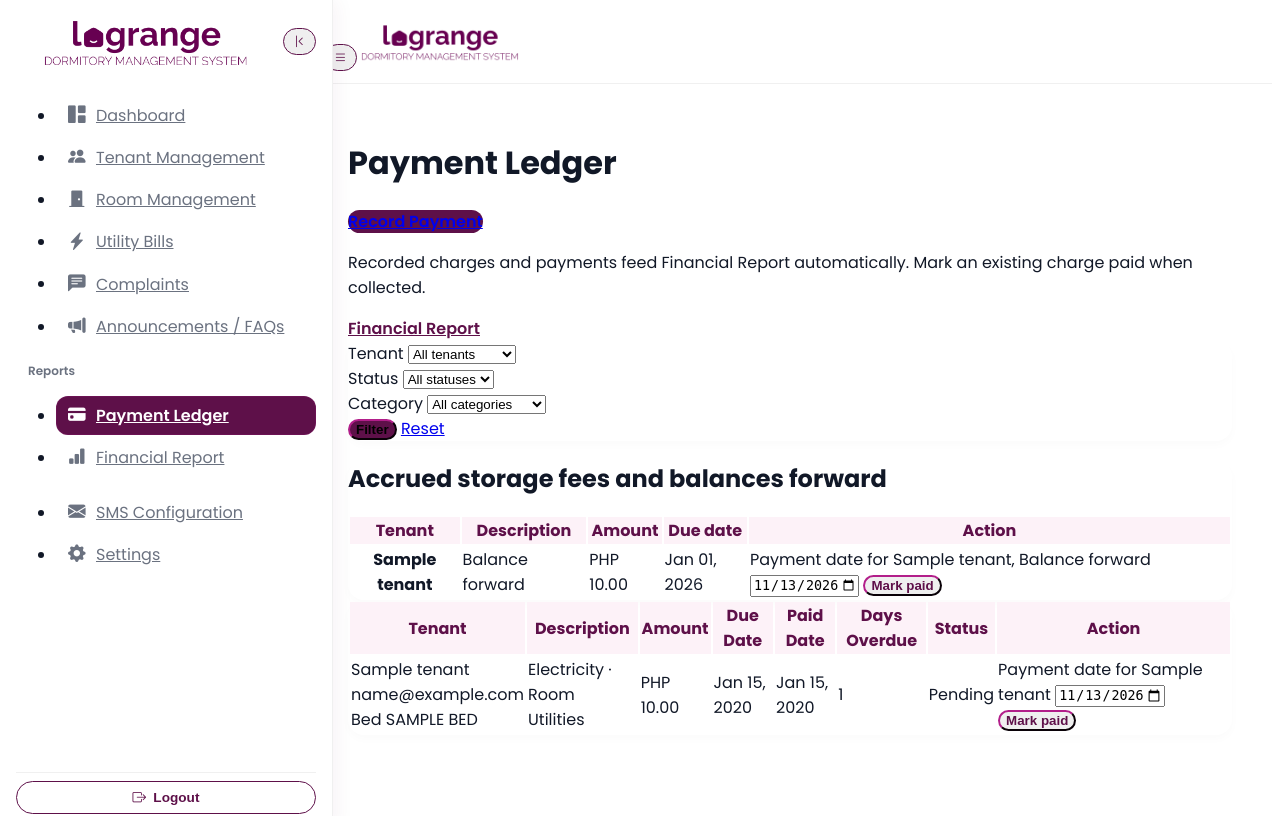
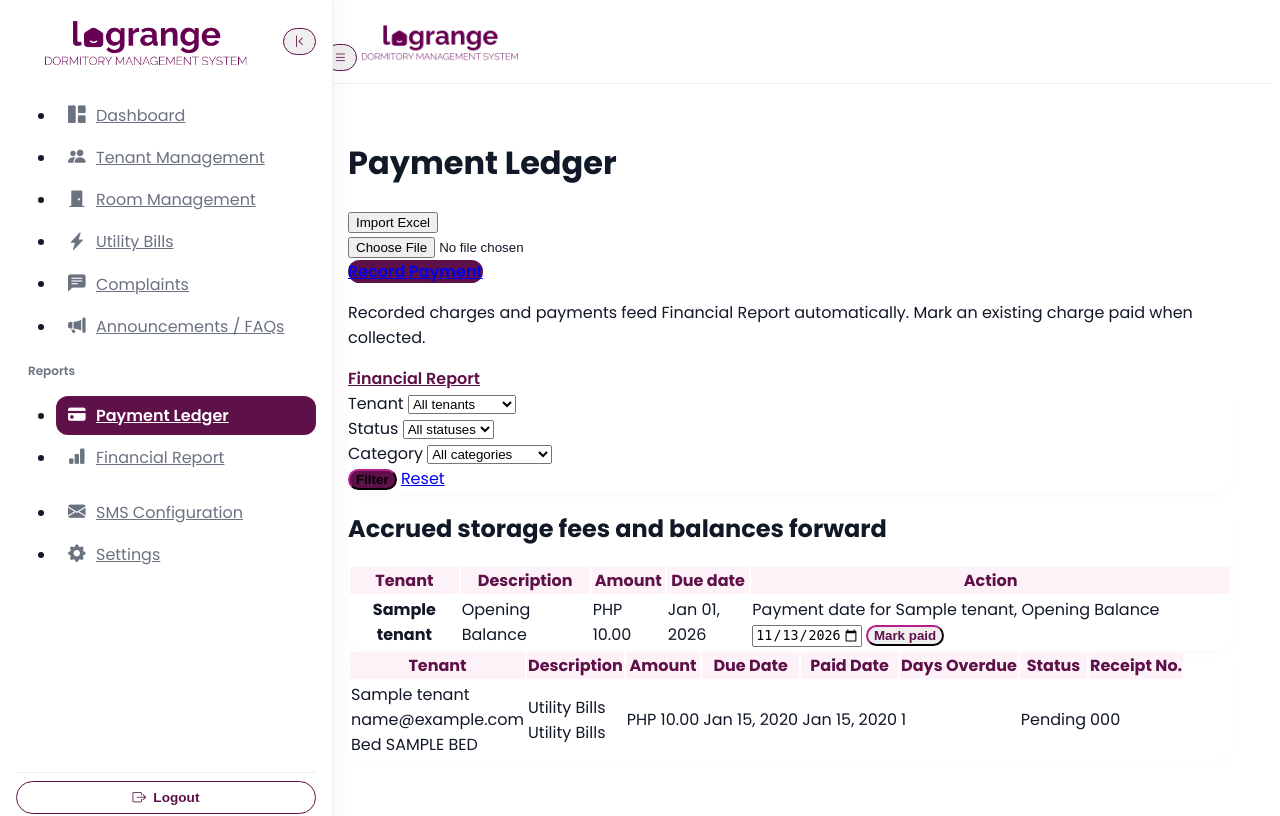
Before and after one commit to NotaDoll/lagrange-dms, a Laravel app: page /proprietor/payments in a window 1280 px wide. Run offline with Laravel 12, Linux system fonts and the light colour scheme; a user stored in the database is signed in; data comes from the database, SQL or seed files in the repository; tables that the repository leaves empty hold one stand-in row (values such as "Sample post"); data that the repository does not hold is empty; style sheets or scripts are compiled from the project's sources; parts of the project's set-up code (start-up, migrations or seed data) failed here and were passed over.

Commit message:
feat: Implement payment import functionality and add receipt number to payments

```diff
--- a/app/Http/Controllers/Proprietor/PaymentController.php
+++ b/app/Http/Controllers/Proprietor/PaymentController.php
@@ -12,6 +12,11 @@ use App\Services\TenantBalanceService;
 use Illuminate\Pagination\LengthAwarePaginator;
 use Illuminate\Validation\Rule;
 use Illuminate\Http\Request;
+
+// --- NEW IMPORTS ADDED HERE ---
+use App\Imports\PaymentsImport;
+use Maatwebsite\Excel\Facades\Excel;
+// ------------------------------
 
 class PaymentController extends Controller
 {
@@ -131,4 +136,35 @@ class PaymentController extends Controller
             ->route('proprietor.payments.index')
             ->with('success', 'Payment recorded successfully.');
     }
+
+    /**
+     * NEW METHOD: Handle the Excel import for the Payment Ledger.
+     */
+    public function import(Request $request)
+    {
+        $request->validate([
+            'excel_file' => 'required|mimes:xlsx,xls,csv|max:5120'
+        ]);
+
+        // We use the already injected $this->paymentLedgerService
+        $import = new PaymentsImport($this->paymentLedgerService);
+
+        try {
+            Excel::import($import, $request->file('excel_file'));
+
+            $successCount = $import->getSuccessCount();
+            $errors = $import->getErrors();
+
+            if (count($errors) > 0) {
+                return redirect()->back()
+                    ->with('warning', "Successfully imported {$successCount} payments, but some rows failed.")
+                    ->with('import_errors', $errors);
+            }
+
+            return redirect()->back()->with('success', "Successfully imported {$successCount} payments!");
+
+        } catch (\Exception $e) {
+            return redirect()->back()->with('error', 'Error importing file: ' . $e->getMessage());
+        }
+    }
 }
--- a/app/Models/Payment.php
+++ b/app/Models/Payment.php
@@ -6,53 +6,80 @@ use Illuminate\Database\Eloquent\Model;
 
 class Payment extends Model
 {
+    public const OPENING_BALANCE = 'opening_balance';
+    public const STORAGE = 'storage';
     public const RENT = 'rent';
-    public const STORAGE = 'storage';
-    public const OPENING_BALANCE = 'opening_balance';
     public const UTILITIES = 'utilities';
 
     public const CATEGORY_LABELS = [
-        self::RENT => 'Rent',
-        self::STORAGE => 'Storage fees',
-        self::OPENING_BALANCE => 'Balance forward',
-        self::UTILITIES => 'Utilities',
+        'rent' => 'Monthly Rent',
+        'utilities' => 'Utility Bills',
+        'storage' => 'Storage Fee',
+        'opening_balance' => 'Opening Balance',
     ];
 
-    protected $fillable = ['utility_bill_id', 'charge_type', 'tenant_id', 'amount', 'due_date', 'paid_date', 'days_overdue', 'status'];
+    protected $fillable = [
+        'tenant_id',
+        'receipt_number',
+        'charge_type',
+        'amount',
+        'due_date',
+        'paid_date',
+        'days_overdue',
+        'status',
+        'utility_bill_id',
+    ];
 
     protected $casts = [
-        'amount' => 'decimal:2',
         'due_date' => 'date',
         'paid_date' => 'date',
+        'amount' => 'decimal:2',
     ];
+
+    public function tenant()
+    {
+        return $this->belongsTo(Tenant::class);
+    }
 
     public function utilityBill()
     {
         return $this->belongsTo(UtilityBill::class);
     }
 
+    /**
+     * Imported/regular rent rows have charge_type = null, so treat null as rent
+     * and utility bills (utility_bill_id set) as utilities.
+     */
     public function getCategoryAttribute(): string
     {
-        return $this->utility_bill_id ? self::UTILITIES : ($this->charge_type ?? self::RENT);
+        if ($this->utility_bill_id) {
+            return self::UTILITIES;
+        }
+
+        return $this->charge_type ?: self::RENT;
+    }
+
+    public function getCategoryLabelAttribute(): string
+    {
+        return self::CATEGORY_LABELS[$this->category]
+            ?? ucfirst(str_replace('_', ' ', $this->category));
     }
 
     public function getDescriptionAttribute(): string
     {
-        return match ($this->category) {
-            self::UTILITIES => $this->utilityBill->label.' · Room '.$this->utilityBill->room->room_number,
-            self::STORAGE => 'Storage fee - '.$this->due_date->format('F Y'),
-            self::OPENING_BALANCE => 'Balance forward',
-            default => 'Rent / room charge',
-        };
+        if ($this->category === self::RENT && $this->due_date) {
+            return $this->category_label . ' - ' . $this->due_date->format('F Y');
+        }
+
+        return $this->category_label;
     }
 
+    /**
+     * True when this entry has already been collected.
+     * Used by PaymentLedgerService::markPaid() to avoid paying twice.
+     */
     public function hasRecordedPayment(): bool
     {
-        return $this->status === 'paid' || $this->paid_date !== null;
-    }
-
-    public function tenant()
-    {
-        return $this->belongsTo(Tenant::class);
+        return $this->status === 'paid' && $this->paid_date !== null;
     }
 }
--- a/app/Services/PaymentLedgerService.php
+++ b/app/Services/PaymentLedgerService.php
@@ -49,7 +49,13 @@ class PaymentLedgerService
             $endDate = $paidDate ? Carbon::parse($paidDate)->startOfDay() : Carbon::today();
             $daysOverdue = (int) max(0, $dueDate->diffInDays($endDate, false));
 
+            $receiptNumber = null;
+            if ($validated['status'] === 'paid') {
+                $receiptNumber = 'RCPT-' . strtoupper(uniqid());
+            }
+
             return $tenant->payments()->create([
+                'receipt_number' => $receiptNumber,
                 'charge_type' => $charge?->charge_type,
                 'amount' => $validated['amount'],
                 'due_date' => $dueDate->toDateString(),
@@ -92,15 +98,19 @@ class PaymentLedgerService
             return $entry;
         }
 
+        $receiptNumber = $entry->receipt_number ?? 'RCPT-' . strtoupper(uniqid());
+
         $entry->update([
             'status' => 'paid',
             'paid_date' => $paidDate,
+            'receipt_number' => $receiptNumber,
             'days_overdue' => (int) max(0, $entry->due_date->diffInDays(Carbon::parse($paidDate)->startOfDay(), false)),
         ]);
+
         app(NotificationService::class)->notify(
             $entry->tenant->user,
             'payment_confirmation',
-            sprintf('Your payment of PHP %s due on %s has been recorded as paid.', number_format((float) $entry->amount, 2), $entry->due_date->format('M d, Y'))
+            sprintf('Your payment of PHP %s due on %s has been recorded as paid. Receipt No: %s', number_format((float) $entry->amount, 2), $entry->due_date->format('M d, Y'), $receiptNumber)
         );
 
         return $entry;
--- a/resources/views/proprietor/payments/index.blade.php
+++ b/resources/views/proprietor/payments/index.blade.php
@@ -5,14 +5,56 @@
 @section('content')
     <div class="d-flex justify-content-between align-items-center mb-3">
         <h1 class="h3 mb-0">Payment Ledger</h1>
-        <a href="{{ route('proprietor.payments.create') }}" class="btn btn-primary">Record Payment</a>
+
+        <!-- Header Action Buttons -->
+        <div class="d-flex gap-2">
+            <!-- Import Excel Button & Hidden Form -->
+            <button type="button" onclick="document.getElementById('excel-import-input').click();" class="btn btn-outline-secondary">
+                Import Excel
+            </button>
+            <form action="{{ route('proprietor.payments.import') }}" method="POST" enctype="multipart/form-data" id="import-form" class="d-none">
+                @csrf
+                <input type="file" name="excel_file" id="excel-import-input" accept=".xlsx, .xls, .csv" onchange="document.getElementById('import-form').submit();">
+            </form>
+
+            <!-- Record Payment Button -->
+            <a href="{{ route('proprietor.payments.create') }}" class="btn btn-primary">Record Payment</a>
+        </div>
     </div>
+
+    <!-- FLASH MESSAGES FOR IMPORT -->
+    @if(session('success'))
+        <div class="alert alert-success alert-dismissible fade show" role="alert">
+            {{ session('success') }}
+            <button type="button" class="btn-close" data-bs-dismiss="alert" aria-label="Close"></button>
+        </div>
+    @endif
+
+    @if(session('warning'))
+        <div class="alert alert-warning alert-dismissible fade show" role="alert">
+            <strong>{{ session('warning') }}</strong>
+            <ul class="mb-0 mt-2">
+                @foreach(session('import_errors', []) as $error)
+                    <li>{{ $error }}</li>
+                @endforeach
+            </ul>
+            <button type="button" class="btn-close" data-bs-dismiss="alert" aria-label="Close"></button>
+        </div>
+    @endif
+
+    @if(session('error'))
+        <div class="alert alert-danger alert-dismissible fade show" role="alert">
+            {{ session('error') }}
+            <button type="button" class="btn-close" data-bs-dismiss="alert" aria-label="Close"></button>
+        </div>
+    @endif
 
     @if ($errors->any())
         <div class="alert alert-danger" role="alert">{{ $errors->first() }}</div>
     @endif
     <p class="text-muted small">Recorded charges and payments feed Financial Report automatically. Mark an existing charge paid when collected.</p>
     <a href="{{ route('proprietor.reports.index') }}" class="btn btn-outline-primary mb-3">Financial Report</a>
+
     <div class="card mb-3">
         <div class="card-body">
             <form method="GET" action="{{ route('proprietor.payments.index') }}" class="row g-3 align-items-end">
@@ -98,11 +140,14 @@
                     <thead>
                         <tr>
                             <th>Tenant</th>
-                            <th>Description</th><th>Amount</th>
+                            <th>Description</th>
+                            <th>Amount</th>
                             <th>Due Date</th>
                             <th>Paid Date</th>
                             <th>Days Overdue</th>
-                            <th>Status</th><th>Action</th>
+                            <th>Status</th>
+                            <!-- REPLACED ACTION WITH RECEIPT NO. -->
+                            <th>Receipt No.</th>
                         </tr>
                     </thead>
                     <tbody>
@@ -115,7 +160,8 @@
                                         <div class="text-muted small">{{ $bed->locationLabel() }}</div>
                                     @endif
                                 </td>
-                                <td>{{ $payment->description }}<div class="small text-muted">{{ $categories[$payment->category] }}</div></td><td>PHP {{ number_format((float) $payment->amount, 2) }}</td>
+                                <td>{{ $payment->description }}<div class="small text-muted">{{ $categories[$payment->category] }}</div></td>
+                                <td>PHP {{ number_format((float) $payment->amount, 2) }}</td>
                                 <td>{{ $payment->due_date->format('M d, Y') }}</td>
                                 <td>{{ $payment->paid_date?->format('M d, Y') ?? 'Not paid' }}</td>
                                 <td>{{ $payment->days_overdue }}</td>
@@ -125,20 +171,18 @@
                                     </span>
                                 </td>
                                 <td>
-                                    @if ($payment->status !== 'paid')
-                                        <form method="POST" action="{{ route('proprietor.payments.settle', $payment) }}" class="d-flex gap-2 align-items-center">
-                                            @csrf
-                                            @method('PATCH')
-                                            <label class="visually-hidden" for="paid-date-{{ $payment->id }}">Payment date for {{ $payment->tenant->name }}</label>
-                                            <input type="date" class="form-control form-control-sm" id="paid-date-{{ $payment->id }}" name="paid_date" value="{{ today()->toDateString() }}" max="{{ today()->toDateString() }}" required>
-                                            <button type="submit" class="btn btn-outline-primary btn-sm text-nowrap">Mark paid</button>
-                                        </form>
+                                    <!-- RECEIPT NUMBER DISPLAY -->
+                                    @if($payment->receipt_number)
+                                        <span class="badge bg-light text-dark border font-monospace">
+                                            {{ $payment->receipt_number }}
+                                        </span>
                                     @else
-                                        <span class="text-muted small">Paid</span>
+                                        <span class="text-muted small fst-italic">Not paid</span>
                                     @endif
                                 </td>
                             </tr>
                         @empty
+                            <!-- UPDATED COLSPAN TO 8 -->
                             <tr><td colspan="8" class="text-center text-muted py-4">No payments found.</td></tr>
                         @endforelse
                     </tbody>
--- a/routes/web.php
+++ b/routes/web.php
@@ -63,11 +63,16 @@ Route::middleware(['auth', 'role:proprietor'])
         Route::resource('tenants', TenantController::class)->except(['show']);
         Route::resource('rooms', RoomController::class)->except(['show']);
         Route::patch('beds/{bed}/status', [RoomController::class, 'updateBedStatus'])->name('beds.status.update');
+
+        // --- Payment Routes ---
         Route::resource('payments', ProprietorPaymentController::class)->only(['index', 'create', 'store']);
+        Route::post('payments/import', [ProprietorPaymentController::class, 'import'])->name('payments.import'); // <-- NEW ROUTE ADDED HERE
+        Route::patch('payments/accrued/{tenant}', [ProprietorPaymentController::class, 'settleAccrued'])->name('payments.accrued.settle');
+        Route::patch('payments/{payment}/settle', [ProprietorPaymentController::class, 'settle'])->name('payments.settle');
+        // ----------------------
+
         Route::get('summer-storage', [SummerStorageController::class, 'index'])->name('summer-storage.index');
         Route::post('summer-storage', [SummerStorageController::class, 'store'])->name('summer-storage.store');
-        Route::patch('payments/accrued/{tenant}', [ProprietorPaymentController::class, 'settleAccrued'])->name('payments.accrued.settle');
-        Route::patch('payments/{payment}/settle', [ProprietorPaymentController::class, 'settle'])->name('payments.settle');
         Route::get('risk', [RiskDashboardController::class, 'index'])->name('risk.index');
         Route::post('risk/recalculate', [RiskDashboardController::class, 'recalculate'])->name('risk.recalculate');
         Route::get('announcements-faqs', [ResidentContentController::class, 'index'])->name('announcements-faqs.index');
@@ -93,15 +98,11 @@ Route::middleware(['auth', 'role:proprietor'])
         Route::post('tenants/import/preview/{preview}/confirm', [TenantImportController::class, 'confirm'])->whereUuid('preview')->name('tenants.import.confirm');
         Route::delete('tenants/import/preview/{preview}', [TenantImportController::class, 'cancel'])->whereUuid('preview')->name('tenants.import.cancel');
 
-        // Each module below adds its routes inside this group
         Route::resource('utility-bills', UtilityBillController::class)->except(['show']);
-
         Route::get('reports/collectibles', [CollectiblesReportController::class, 'index'])->name('reports.collectibles');
-
         Route::get('settings/sms', [SmsSettingsController::class, 'edit'])->name('settings.sms.edit');
         Route::put('settings/sms', [SmsSettingsController::class, 'update'])->name('settings.sms.update');
         Route::post('settings/sms/test', [SmsSettingsController::class, 'test'])->middleware('throttle:3,1')->name('settings.sms.test');
-
         Route::get('settings', [SettingsController::class, 'edit'])->name('settings.edit');
         Route::put('settings', [SettingsController::class, 'update'])->name('settings.update');
     });
```
Also changed, not shown: app/Http/Controllers/Proprietor/RiskDashboardController.php (+11 -2 lines), app/Imports/PaymentsImport.php (added, +88 -0 lines), database/migrations/2026_11_14_102106_add_receipt_number_to_payments_table.php (added), 2 other files.
